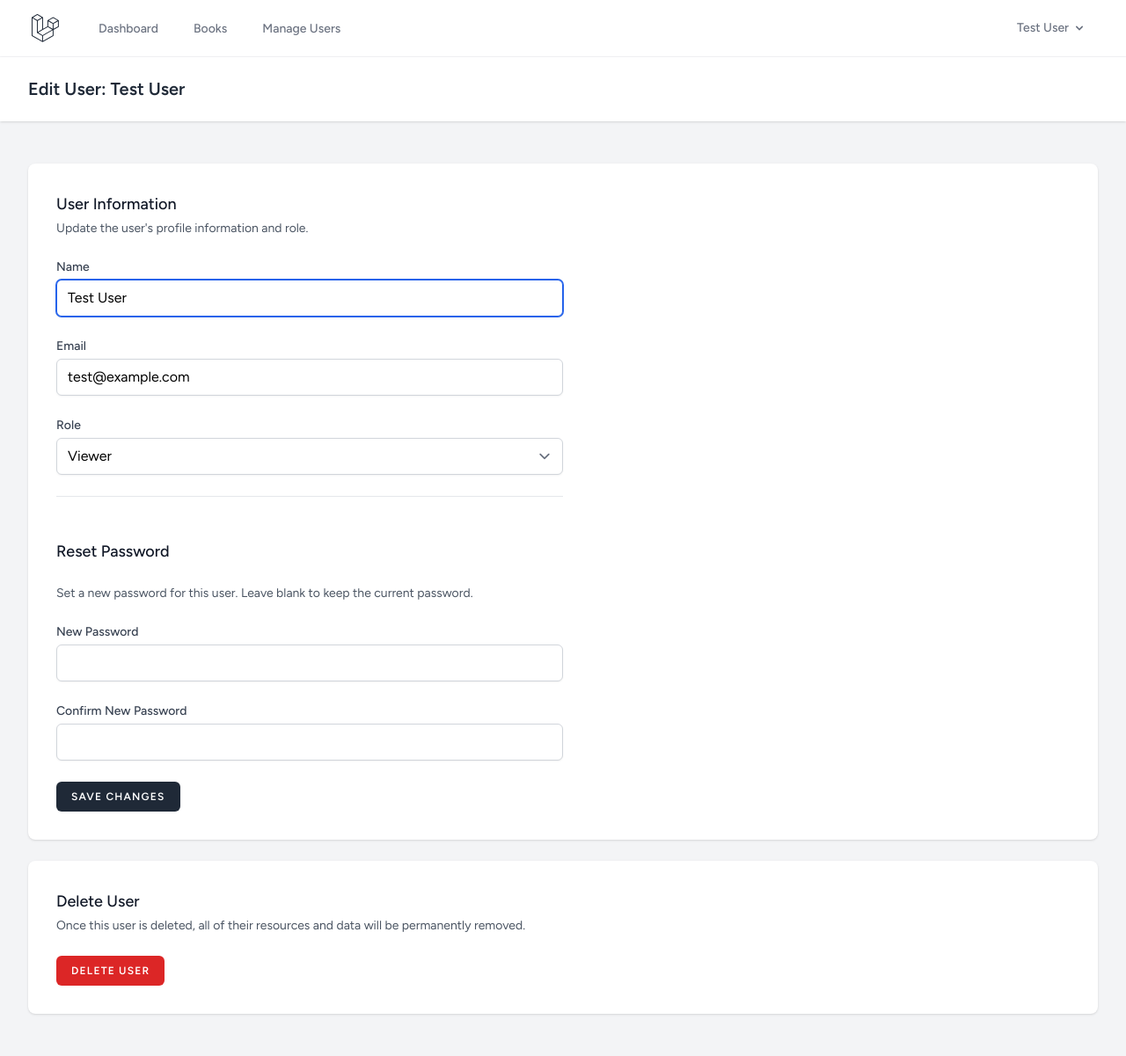
After one commit to Laxradil/library-system, a Laravel app: page /admin/users/1/edit in a window 1280 px wide. The commit adds this page. Shown: the whole page at 88% size. Run offline with Laravel 12, Linux system fonts and the light colour scheme; a user stored in the database is signed in; data comes from the database, SQL or seed files in the repository; style sheets or scripts are compiled from the project's sources.

Commit message:
Fix dark mode for admin user pages and added roles for the pages

```diff
--- /dev/null
+++ b/app/Http/Controllers/Admin/UserController.php
@@ -0,0 +1,78 @@
+<?php
+
+namespace App\Http\Controllers\Admin;
+
+use App\Models\User;
+use App\Http\Controllers\Controller;
+use Illuminate\Http\Request;
+use Illuminate\Validation\Rules;
+use Illuminate\Support\Facades\Hash;
+
+class UserController extends Controller
+{
+    // This goes inside the UserController class
+public function index()
+{
+    // Get all users, but not yourself (so you can't delete your own admin account)
+    $users = User::where('id', '!=', auth()->id())->get();
+
+    return view('admin.users.index', [
+        'users' => $users
+    ]);
+}
+
+
+public function edit(User $user)
+{
+    // Pass the $user we want to edit to the view
+    return view('admin.users.edit', [
+        'user' => $user
+    ]);
+}
+
+public function update(Request $request, User $user)
+{
+    // 1. Validate the form data
+    $rules = [
+        'name' => 'required|string|max:255',
+        'email' => 'required|string|email|max:255|unique:users,email,' . $user->id,
+        'role' => 'required|string|in:admin,contributor,viewer',
+    ];
+
+    // If a password was entered, add password rules
+    if ($request->filled('password')) {
+        $rules['password'] = ['required', 'confirmed', Rules\Password::defaults()];
+    }
+
+    $validated = $request->validate($rules);
+
+    // 2. Update the user
+    $user->name = $validated['name'];
+    $user->email = $validated['email'];
+    $user->role = $validated['role'];
+
+    // If a password was entered, hash it and save it
+    if ($request->filled('password')) {
+        $user->password = Hash::make($validated['password']);
+    }
+
+    $user->save();
+
+    // 3. Redirect back to the user list
+    return redirect(route('admin.users.index'));
+}
+
+/**
+ * Remove the specified user from storage.
+ */
+public function destroy(User $user)
+{
+    // Delete the user
+    $user->delete();
+
+    // Redirect back to the user list
+    return redirect(route('admin.users.index'));
+}
+
+
+}
--- a/app/Http/Controllers/BookController.php
+++ b/app/Http/Controllers/BookController.php
@@ -22,12 +22,14 @@ class BookController extends Controller
     // This function just shows the page with the form
     public function create()
     {
+        $this->authorize('is-contributor'); // Only Admins and Contributors can see the form
         return view('books.create');
     }
 
     // This function validates and saves the new book
     public function store(Request $request)
     {
+        $this->authorize('is-contributor'); // Only Admins and Contributors can save a book
         // 1. Validate the incoming data
         $validated = $request->validate([
             'title' => 'required|string|max:255',
--- a/app/Providers/AppServiceProvider.php
+++ b/app/Providers/AppServiceProvider.php
@@ -2,7 +2,10 @@
 
 namespace App\Providers;
 
+use App\Models\User;
 use Illuminate\Support\ServiceProvider;
+use Illuminate\Support\Facades\Gate;
+
 
 class AppServiceProvider extends ServiceProvider
 {
@@ -19,6 +22,19 @@ class AppServiceProvider extends ServiceProvider
      */
     public function boot(): void
     {
-        //
+        // This Gate checks if a user is an Admin
+        Gate::define('is-admin', function(User $user) {
+            return $user->role === 'admin';
+        });
+
+        // This Gate checks if a user is a Contributor OR an Admin
+        Gate::define('is-contributor', function(User $user) {
+            return in_array($user->role, ['admin', 'contributor']);
+        });
+
+        // This Gate checks if a user is at least a Viewer (everyone)
+        Gate::define('is-viewer', function(User $user) {
+            return in_array($user->role, ['admin', 'contributor', 'viewer']);
+        });
     }
 }
--- /dev/null
+++ b/resources/views/admin/users/edit.blade.php
@@ -0,0 +1,84 @@
+<x-app-layout>
+    <x-slot name="header">
+        <h2 class="font-semibold text-xl text-gray-800 leading-tight">
+            {{ __('Edit User:') }} {{ $user->name }}
+        </h2>
+    </x-slot>
+
+    <div class="py-12">
+        <div class="max-w-7xl mx-auto sm:px-6 lg:px-8 space-y-6">
+
+            <div class="p-4 sm:p-8 bg-white shadow sm:rounded-lg">
+                <div class="max-w-xl">
+                    <h3 class="text-lg font-medium text-gray-900">User Information</h3>
+                    <p class="mt-1 text-sm text-gray-600">
+                        Update the user's profile information and role.
+                    </p>
+
+                    <form method="POST" action="{{ route('admin.users.update', $user) }}" class="mt-6 space-y-6">
+                        @csrf
+                        @method('PUT') <div>
+                            <label for="name" class="block font-medium text-sm text-gray-700">Name</label>
+                            <input id="name" name="name" type="text" class="block mt-1 w-full rounded-md shadow-sm border-gray-300" value="{{ old('name', $user->name) }}" required autofocus>
+                        </div>
+
+                        <div class="mt-4">
+                            <label for="email" class="block font-medium text-sm text-gray-700">Email</label>
+                            <input id="email" name="email" type="email" class="block mt-1 w-full rounded-md shadow-sm border-gray-300" value="{{ old('email', $user->email) }}" required>
+                        </div>
+
+                        <div class="mt-4">
+                            <label for="role" class="block font-medium text-sm text-gray-700">Role</label>
+                            <select id="role" name="role" class="block mt-1 w-full rounded-md shadow-sm border-gray-300">
+                                <option value="admin" @if($user->role == 'admin') selected @endif>Admin</option>
+                                <option value="contributor" @if($user->role == 'contributor') selected @endif>Contributor</option>
+                                <option value="viewer" @if($user->role == 'viewer') selected @endif>Viewer</option>
+                            </select>
+                        </div>
+
+                        <div class="border-t border-gray-200 mt-6 pt-6"></div>
+
+                        <h3 class="text-lg font-medium text-gray-900">Reset Password</h3>
+                        <p class="mt-1 text-sm text-gray-600">
+                            Set a new password for this user. Leave blank to keep the current password.
+                        </p>
+
+                        <div class="mt-4">
+                            <label for="password" class="block font-medium text-sm text-gray-700">New Password</label>
+                            <input id="password" name="password" type="password" class="block mt-1 w-full rounded-md shadow-sm border-gray-300">
+                        </div>
+
+                        <div class="mt-4">
+                            <label for="password_confirmation" class="block font-medium text-sm text-gray-700">Confirm New Password</label>
+                            <input id="password_confirmation" name="password_confirmation" type="password" class="block mt-1 w-full rounded-md shadow-sm border-gray-300">
+                        </div>
+
+                        <div class="flex items-center gap-4 mt-6">
+                            <button type="submit" class="inline-flex items-center px-4 py-2 bg-gray-800 border border-transparent rounded-md font-semibold text-xs text-white uppercase tracking-widest hover:bg-gray-700">
+                                Save Changes
+                            </button>
+                        </div>
+                    </form>
+                </div>
+            </div>
+
+            <div class="p-4 sm:p-8 bg-white shadow sm:rounded-lg">
+                <div class="max-w-xl">
+                    <h3 class="text-lg font-medium text-gray-900">Delete User</h3>
+                    <p class="mt-1 text-sm text-gray-600">
+                        Once this user is deleted, all of their resources and data will be permanently removed.
+                    </p>
+
+                    <form method="POST" action="{{ route('admin.users.destroy', $user) }}" class="mt-6">
+                        @csrf
+                        @method('DELETE') <button type_="submit" class="inline-flex items-center px-4 py-2 bg-red-600 border border-transparent rounded-md font-semibold text-xs text-white uppercase tracking-widest hover:bg-red-500"
+                                onclick="return confirm('Are you sure you want to delete this user? This action cannot be undone.')">
+                            Delete User
+                        </button>
+                    </form>
+                </div>
+            </div>
+
+        </div>
+    </div>
+</x-app-layout>
--- a/resources/views/layouts/navigation.blade.php
+++ b/resources/views/layouts/navigation.blade.php
@@ -18,6 +18,11 @@
                     <x-nav-link :href="route('books.index')" :active="request()->routeIs('books.index')">
                         {{ __('Books') }}
                     </x-nav-link>
+                    @can('is-admin')
+                <x-nav-link :href="route('admin.users.index')" :active="request()->routeIs('admin.users.index')">
+                    {{ __('Manage Users') }}
+                </x-nav-link>
+                    @endcan
                 </div>
             </div>
 
--- a/routes/web.php
+++ b/routes/web.php
@@ -1,6 +1,6 @@
 <?php
 
-
+use App\Http\Controllers\Admin\UserController;
 use App\Http\Controllers\BookController;
 use App\Http\Controllers\ProfileController;
 use Illuminate\Support\Facades\Route;
@@ -32,4 +32,20 @@ Route::middleware(['auth'])->group(function () {
     Route::post('/books', [BookController::class, 'store'])->name('books.store');
 });
 
+// ADMIN ROUTES
+Route::middleware(['auth', 'can:is-admin'])->prefix('admin')->name('admin.')->group(function () {
+
+    // This will be the main user list: /admin/users
+    Route::get('/users', [UserController::class, 'index'])->name('users.index');
+
+    // This will be the "Edit User" page: /admin/users/1/edit
+    Route::get('/users/{user}/edit', [UserController::class, 'edit'])->name('users.edit');
+
+    // This will handle the "Update User" form submission
+    Route::put('/users/{user}', [UserController::class, 'update'])->name('users.update');
+
+    // This will handle deleting a user
+    Route::delete('/users/{user}', [UserController::class, 'destroy'])->name('users.destroy');
+});
+
 require __DIR__.'/auth.php';
```
Also changed, not shown: resources/views/admin/users/index.blade.php (added, +40 -0 lines), resources/views/books/index.blade.php (+11 -10 lines), database/migrations/2025_11_15_055851_add_role_to_users_table.php (added).
